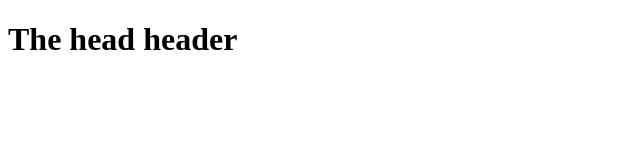
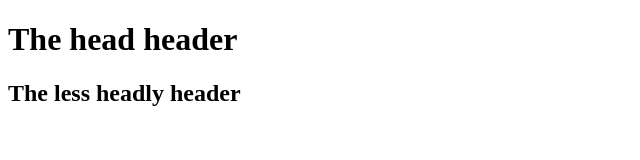
Before and after one commit to Abdul1Abdi/okWebsite, a plain HTML site: page index.html in a window 1280 px wide. Shown: the whole page, without its empty margins (0-640 px from the left). Drawn offline with Linux system fonts and the light colour scheme.

Commit message:
Added sub header :vomit::tophat::sparkles:

```diff
--- a/index.html
+++ b/index.html
@@ -8,5 +8,6 @@
 </head>
 <body>
     <h1>The head header</h1>
+    <h2>The less headly header</h2>
 </body>
 </html>
```
